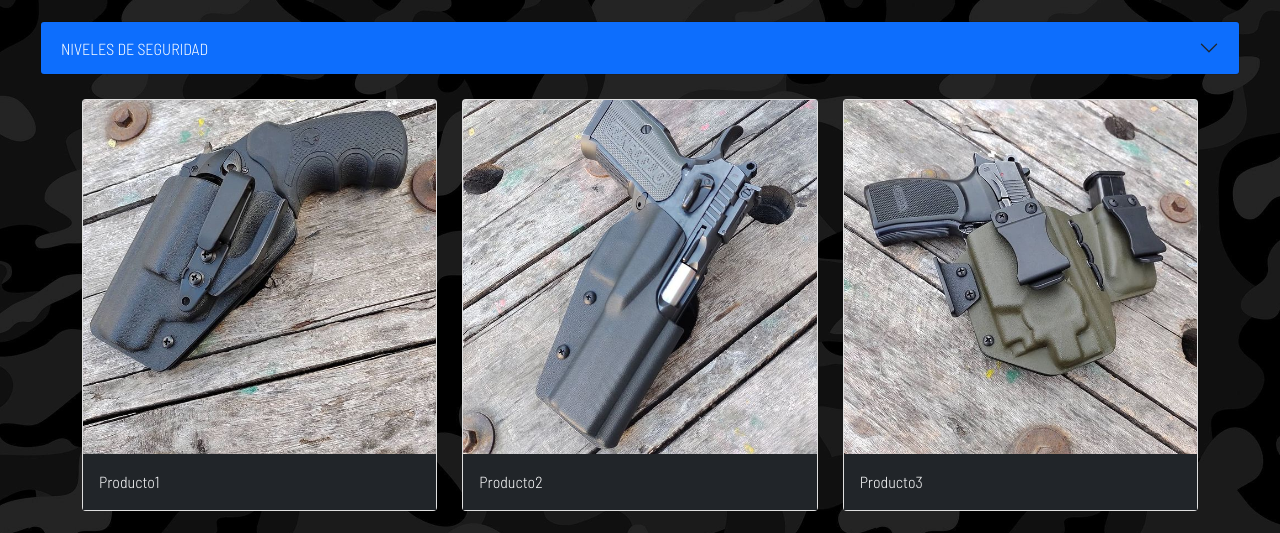
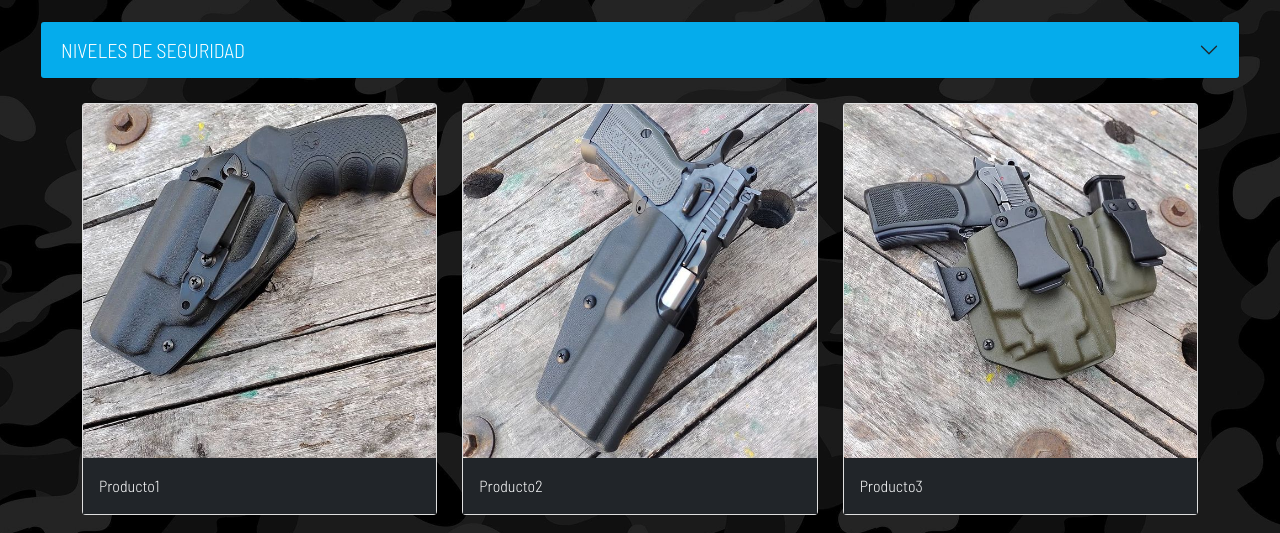
Before and after one commit to Adobatto-Ariel/ProyectoCoder, a website: page pages/productos.html in a window 1280 px wide. Shown: the part 209-742 px from the top of the page. Drawn offline with nearby package versions, Linux system fonts and the light colour scheme; files that its build step writes are made by us from their sources.

Commit message:
color niveles

```diff
--- a/pages/productos.html
+++ b/pages/productos.html
@@ -66,7 +66,7 @@
             <section class="accordion p-4" id="accordionExample">
                 <div class="accordion-item bg-transparent text-light">
                     <h2 class="accordion-header" id="headingTwo">
-                        <button class="accordion-button collapsed bg-primary text-white" type="button" data-bs-toggle="collapse" data-bs-target="#collapseTwo" aria-expanded="false" aria-controls="collapseTwo">NIVELES DE SEGURIDAD
+                        <button class="accordion-button collapsed bg-primary text-white fs-5" type="button" data-bs-toggle="collapse" data-bs-target="#collapseTwo" aria-expanded="false" aria-controls="collapseTwo"  id="niveles">NIVELES DE SEGURIDAD
                         </button>
                     </h2>
                     <div id="collapseTwo" class="accordion-collapse collapse" aria-labelledby="headingTwo" data-bs-parent="#accordionExample">
--- a/scss/_productos.scss
+++ b/scss/_productos.scss
@@ -1,3 +1,6 @@
+#niveles {
+  background-color: $color-primary !important;
+}
 #productos {
   display: grid;
   grid-template-columns: 1fr 1fr 1fr;
--- a/scss/_vars.scss
+++ b/scss/_vars.scss
@@ -1,3 +1,3 @@
-$color-primary: #00a2e8c4;
+$color-primary: #00a3e8;
 $color-secundary: rgb(226, 222, 222);
 $color-hoverFooter: rgb(218, 165, 32);
```
Also changed, not shown: css/style.min.css.
